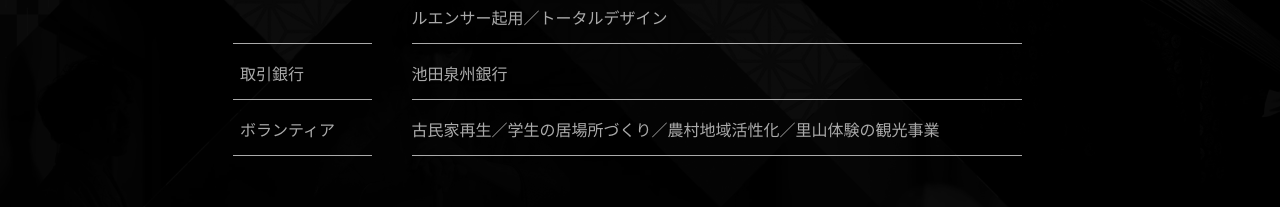
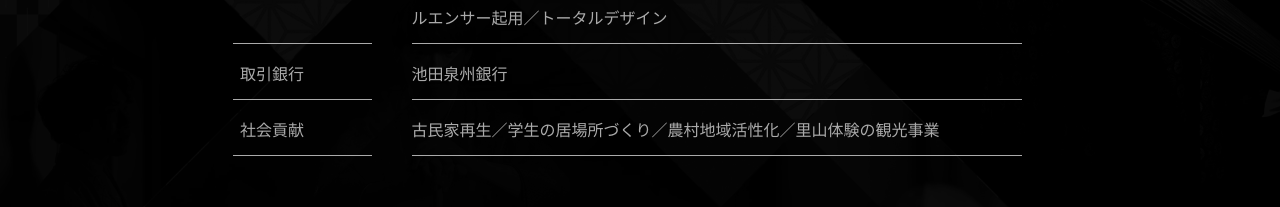
Before and after one commit to reiwa-gunshi/homepage, a Next.js app: page /aboutus in a window 1280 px wide. Shown: the part 3105-3312 px from the top of the page. Built offline with nearby package versions, Linux system fonts and the light colour scheme.

Commit message:
ボランティア→社会貢献

```diff
--- a/pages/aboutus.tsx
+++ b/pages/aboutus.tsx
@@ -556,7 +556,7 @@ const AboutUs: NextPage = () => {
                     <td>池田泉州銀行</td>
                   </tr>
                   <tr>
-                    <td>ボランティア</td>
+                    <td>社会貢献</td>
                     <td>
                       古民家再生／学生の居場所づくり／農村地域活性化／里山体験の観光事業
                     </td>
```
